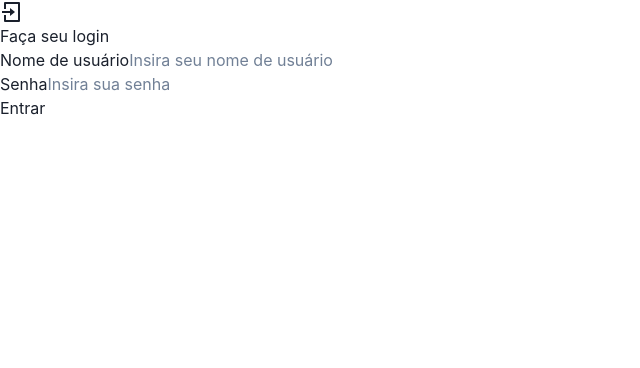
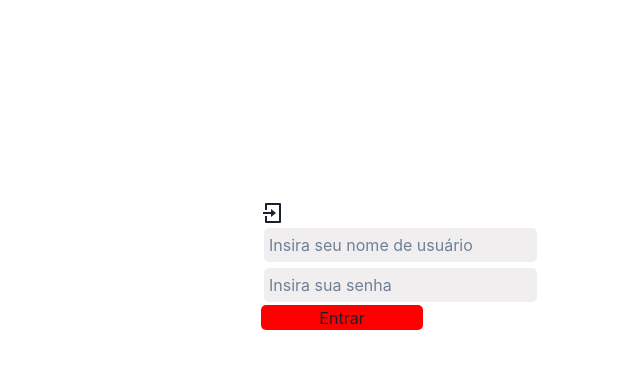
Before and after one commit to ICEI-PUC-Minas-PMGES-TI/pmg-es-2024-1-ti3-9577100-petshop-do-chicao, a Next.js app in the folder Codigo/front/: page / in a window 1280 px wide. Shown: the top 368 px of the page, without its empty margins (0-640 px from the left). Built offline with nearby package versions, Linux system fonts and the light colour scheme.

Commit message:
[Código] Mudança CSS

```diff
--- /dev/null
+++ b/Codigo/front/app/login/loginstyle.css
@@ -0,0 +1,51 @@
+.formulario{
+    /* Group 6 */
+
+position: absolute;
+width: 200px;
+height: 91px;
+left: 261px;
+top: 201px;
+
+
+}
+
+.input{
+    /* Rectangle 11 */
+margin: 3px;
+padding: 5px;
+padding-right: 20px;
+left: 0%;
+right: 0%;
+top: 0%;
+bottom: 0%;
+
+background: #F0EEEE;
+border-radius: 5px;
+
+}
+
+.button{
+
+
+
+width: 162px;
+height: 25px;
+left: 261px;
+top: 267px;
+
+
+
+/* Rectangle 15 */
+
+
+left: 0%;
+right: 0%;
+top: 0%;
+bottom: 0%;
+
+background: #FF0000;
+border-radius: 5px;
+
+
+}
--- a/Codigo/front/app/login/page.jsx
+++ b/Codigo/front/app/login/page.jsx
@@ -4,6 +4,8 @@ import React from 'react'
 import axios from 'axios';
 import { useState } from 'react'
 import { useRouter } from 'next/navigation'
+
+import styles from '../login/loginstyle.css'
 
 function Login() {
     const router = useRouter();
@@ -25,28 +27,28 @@ function Login() {
     };
 
   return (
-
+<div className='formulario'>
 <form className="form card" onSubmit={handleSubmit}>
 <div className="card_header">
   <svg xmlns="http://www.w3.org/2000/svg" viewBox="0 0 24 24" width="24" height="24">
     <path fill="none" d="M0 0h24v24H0z"></path>
     <path fill="currentColor" d="M4 15h2v5h12V4H6v5H4V3a1 1 0 0 1 1-1h14a1 1 0 0 1 1 1v18a1 1 0 0 1-1 1H5a1 1 0 0 1-1-1v-6zm6-4V8l5 4-5 4v-3H2v-2h8z"></path>
   </svg>
-  <h1 className="form_heading">Faça seu login</h1>
 </div>
 <div className="field">
-  <label htmlFor="nome">Nome de usuário</label>
   <input className="input" name="username" type="text" placeholder="Insira seu nome de usuário" onChange={ u => setUsername(u.target.value) } id="username"/>
 </div>
 <div className="field">
-  <label htmlFor="password">Senha</label>
   <input className="input" name="password" type="password" placeholder="Insira sua senha" id="password" onChange={ p => setPassword(p.target.value) }/>
 </div>
 <div className="field">
   <button className="button">Entrar</button>
 </div>
 </form>
+</div>
   )
 }
 
+
+
 export default Login
```
